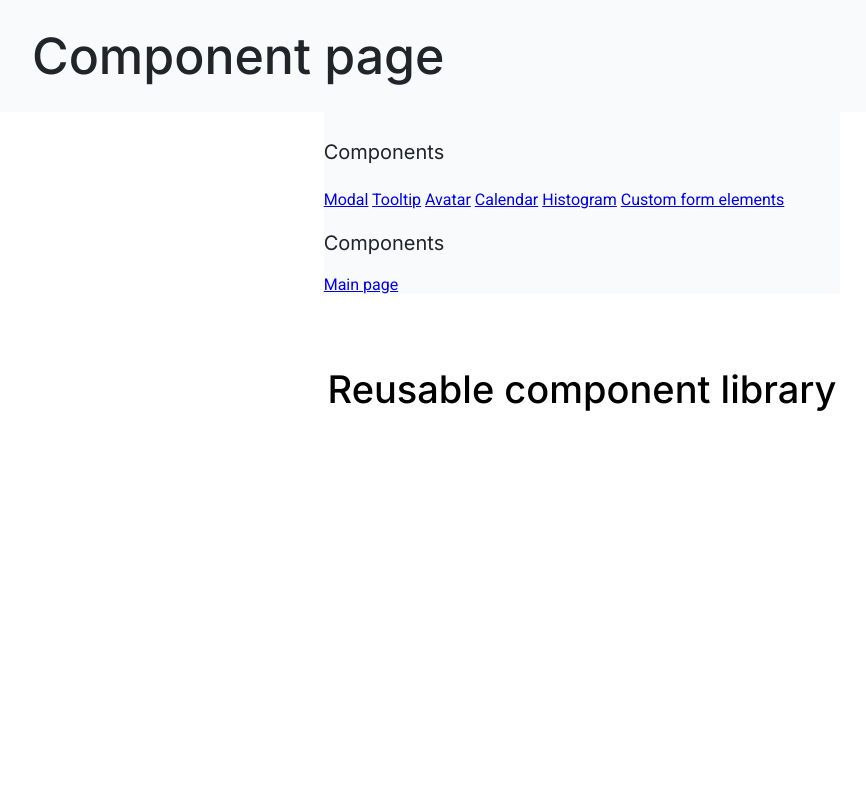
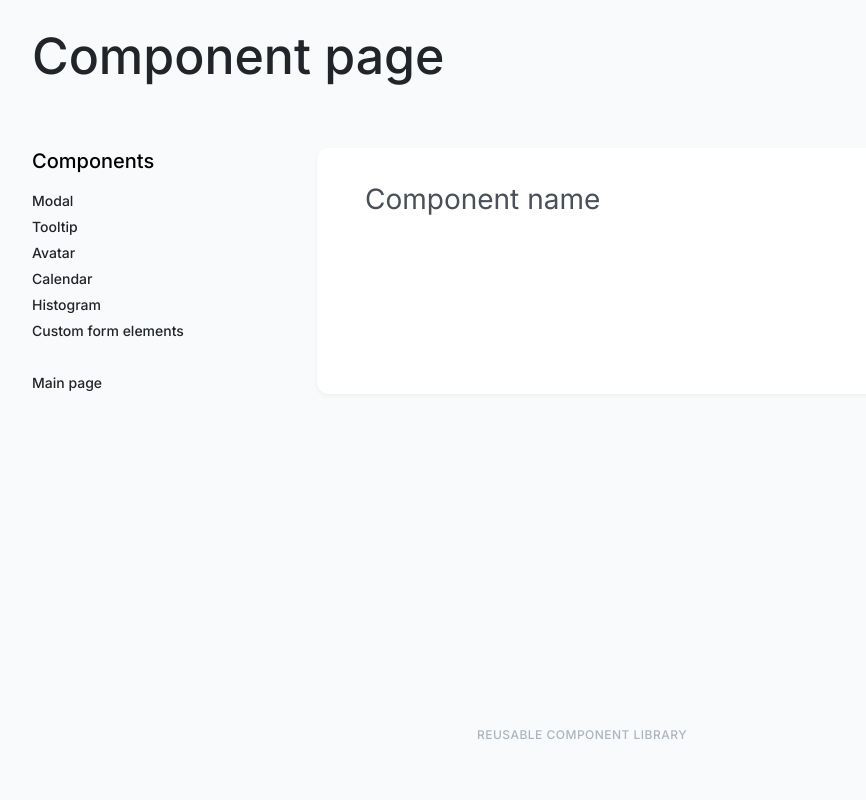
Before and after one commit to js-tasks-ru/htmlcss-20220811_exisego, a website: page pages/template.html in a window 1280 px wide. Shown: the whole page, without its empty margins (58-924 px from the left). Drawn offline with Linux system fonts and the light colour scheme.

Commit message:
Added lection 3 layout

```diff
--- a/assets/css/main.css
+++ b/assets/css/main.css
@@ -6,10 +6,12 @@
 @import '../../components/container/container.css';
 @import '../../components/sidebar/sidebar.css';
 @import '../../components/page/page.css';
+@import '../../components/component/component.css';
 
 :root {
     --white: #ffffff;
     --black: #212429;
+    --black-2: #000000;
     --pink: #F784AD;
     --purple: #7048E8;
     --purple-2: #5028C6;
@@ -21,6 +23,7 @@
     --grey-3: #ACB5BD;
     --grey-4: #495057;
     --grey-5: #F9FAFC;
+    --orange: #D84910;
 
     --error: var(--red);
     --success: var(--blue);
@@ -32,6 +35,10 @@
     --secondary-hover: var(--purple-2);
 }
 
+html, body {
+    height: 100%;
+}
+
 body {
     font-family: 'Roboto', sans-serif;
 }
--- /dev/null
+++ b/components/component/component.css
@@ -0,0 +1,18 @@
+.component {
+    display: grid;
+    grid-template-rows: auto 1fr;
+    padding: 32px 48px;
+
+    background-color: var(--white);
+    border-radius: 12px;
+    box-shadow: 0 2px 4px rgba(33, 36, 41, 0.05);
+}
+
+.component__title {
+    margin: 0;
+    font-family: 'Inter', sans-serif;
+    font-weight: 400;
+    font-size: 28px;
+    line-height: 38px;
+    color: var(--grey-4);
+}
--- a/components/footer/footer.css
+++ b/components/footer/footer.css
@@ -20,3 +20,17 @@
     font-size: 16px;
     font-weight: 400;
 }
+
+.footer_mini {
+    padding: 18px 0 56px 0;
+    background-color: var(--grey-5);
+}
+
+.footer__title_mini {
+    padding: 0;
+    font-size: 12px;
+    line-height: 18px;
+    letter-spacing: 0.04em;
+    text-transform: uppercase;
+    color: var(--grey-3);
+}
--- a/components/page/page.css
+++ b/components/page/page.css
@@ -1,7 +1,9 @@
 .page {
+    background-color: var(--grey-5);
     height: 100%;
     display: grid;
     grid-template-rows: auto 1fr auto;
+    row-gap: 36px;
 }
 
 .page__inner {
--- a/components/sidebar/sidebar.css
+++ b/components/sidebar/sidebar.css
@@ -1,12 +1,34 @@
 .sidebar {
-    display: grid;
-    grid-template-rows: auto 1fr auto;
+    width: 229px;
+    display: flex;
+    flex-direction: column;
+    gap: 30px;
 }
 
 .sidebar__title {
+    color: var(--black-2);
+    font-family: 'Inter', sans-serif;
+    font-weight: 500;
+    font-size: 20px;
+    line-height: 26px;
+    margin: 0 0 16px;
+}
+
+.sidebar__menu {
+    display: flex;
+    flex-direction: column;
+    gap: 4px;
+}
+
+.sidebar__item {
     color: var(--black);
     font-family: 'Inter', sans-serif;
-    font-weight: 400;
-    font-size: 20px;
-    line-height: 26px;
+    font-weight: 500;
+    font-size: 14px;
+    line-height: 22px;
+    text-decoration: none;
 }
+
+.sidebar__item:hover {
+    color: var(--orange);
+}
--- a/pages/template.html
+++ b/pages/template.html
@@ -13,14 +13,17 @@
 </head>
 <body>
 <div class="page">
+
     <header class="header header_mini">
         <div class="container">
             <h2 class="header__title">Component page</h2>
         </div>
     </header>
-    <main class="page">
+
+    <main class="page__main">
         <div class="container">
             <div class="page__inner">
+
                 <div class="sidebar">
                     <div class="sidebar__section">
                         <h4 class="sidebar__title">Components</h4>
@@ -34,23 +37,28 @@
                         </div>
                     </div>
                     <div class="sidebar__section">
-                        <h3 class="sidebar__title">Components</h3>
                         <div class="sidebar__menu">
                             <a href="#" class="sidebar__item">Main page</a>
                         </div>
                     </div>
                 </div>
-                <div class="main__content"></div>
+
+                <div class="component">
+                    <h3 class="component__title">Component name</h3>
+                </div>
+
             </div>
         </div>
     </main>
-    <footer class="footer">
+
+    <footer class="footer footer_mini">
         <div class="container">
-            <h2 class="footer__title">
+            <h2 class="footer__title footer__title_mini">
                 Reusable component library
             </h2>
         </div>
     </footer>
+
 </div>
 </body>
 </html>
```
